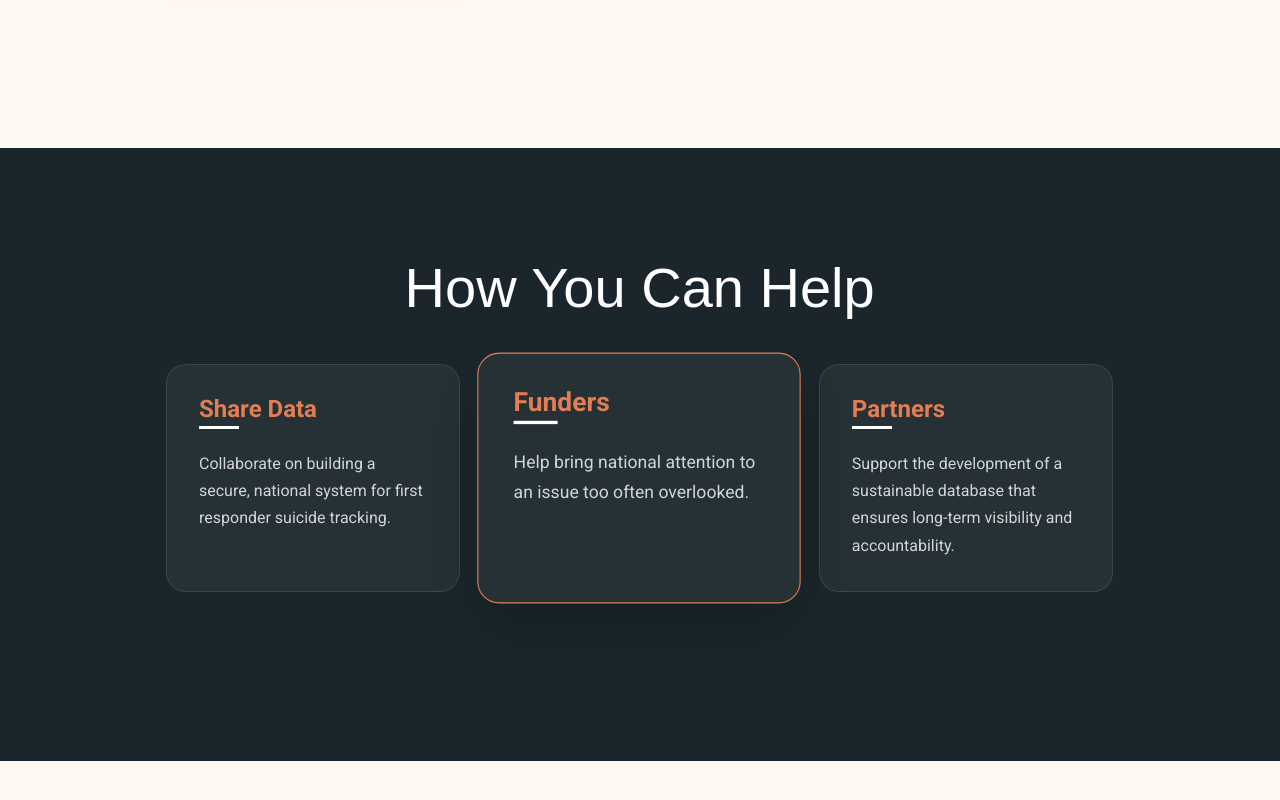
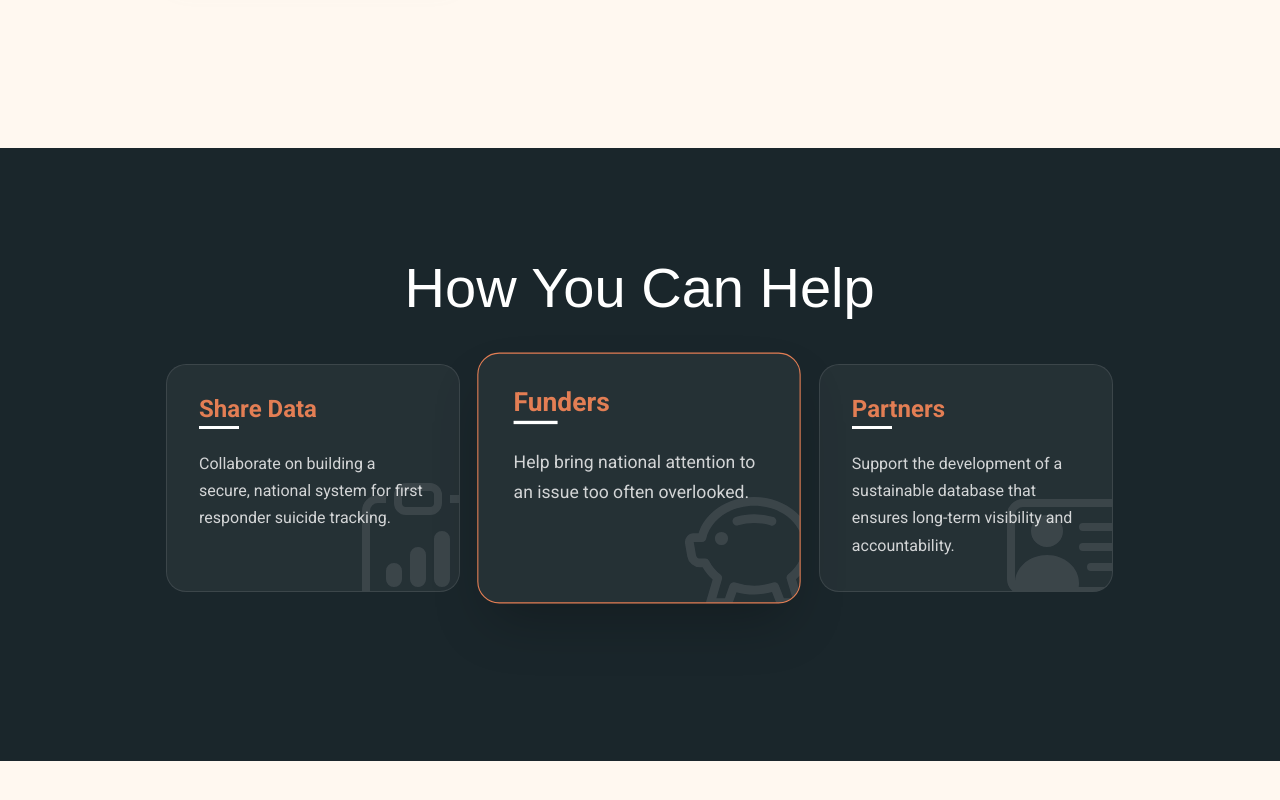
Before and after one commit to Acosta-gh/The-Flare-Initiative-----Html-Scss-Js, a website with bundled scripts: page index.html in a window 1280 px wide. Shown: the part 3302-4102 px from the top of the page. Built offline with nearby package versions, Linux system fonts and the light colour scheme; a web font is replaced by a local one.

Commit message:
minor visual changes

```diff
--- a/index.html
+++ b/index.html
@@ -181,7 +181,11 @@
             </div>
             <span class="divider" aria-hidden="true"></span>
             <div class="about-us__media">
-              <img src="./assets/images/firefighter.jpg"  alt="firefighter in gear, representing first responder mental health"  tabindex="0" />
+              <img
+                src="./assets/images/firefighter.jpg"
+                alt="firefighter in gear, representing first responder mental health"
+                tabindex="0"
+              />
               <p class="paragraph" tabindex="0">
                 By creating visibility on the true scale of first responder
                 suicides, the Flare Initiative will provide the evidence base
@@ -305,7 +309,26 @@
           <div class="how-to-help__grid">
             <!-- Card 1 -->
             <article class="card card--dark">
-              <!-- Usamos el mismo estilo de título que en Our Approach -->
+              <div class="card__icon">
+                <svg
+                  xmlns="http://www.w3.org/2000/svg"
+                  width="16"
+                  height="16"
+                  fill="currentColor"
+                  class="bi bi-clipboard-data"
+                  viewBox="0 0 16 16"
+                >
+                  <path
+                    d="M4 11a1 1 0 1 1 2 0v1a1 1 0 1 1-2 0zm6-4a1 1 0 1 1 2 0v5a1 1 0 1 1-2 0zM7 9a1 1 0 0 1 2 0v3a1 1 0 1 1-2 0z"
+                  />
+                  <path
+                    d="M4 1.5H3a2 2 0 0 0-2 2V14a2 2 0 0 0 2 2h10a2 2 0 0 0 2-2V3.5a2 2 0 0 0-2-2h-1v1h1a1 1 0 0 1 1 1V14a1 1 0 0 1-1 1H3a1 1 0 0 1-1-1V3.5a1 1 0 0 1 1-1h1z"
+                  />
+                  <path
+                    d="M9.5 1a.5.5 0 0 1 .5.5v1a.5.5 0 0 1-.5.5h-3a.5.5 0 0 1-.5-.5v-1a.5.5 0 0 1 .5-.5zm-3-1A1.5 1.5 0 0 0 5 1.5v1A1.5 1.5 0 0 0 6.5 4h3A1.5 1.5 0 0 0 11 2.5v-1A1.5 1.5 0 0 0 9.5 0z"
+                  />
+                </svg>
+              </div>
               <h3 class="card__title">Share Data</h3>
               <p class="card__desc">
                 Collaborate on building a secure, national system for first
@@ -313,16 +336,51 @@
               </p>
             </article>
 
-            <!-- Card 3 -->
+            <!-- Card 2 -->
             <article class="card card--dark highlight">
+              <div class="card__icon">
+                <svg
+                  xmlns="http://www.w3.org/2000/svg"
+                  width="16"
+                  height="16"
+                  fill="currentColor"
+                  class="bi bi-piggy-bank"
+                  viewBox="0 0 16 16"
+                >
+                  <path
+                    d="M5 6.25a.75.75 0 1 1-1.5 0 .75.75 0 0 1 1.5 0m1.138-1.496A6.6 6.6 0 0 1 7.964 4.5c.666 0 1.303.097 1.893.273a.5.5 0 0 0 .286-.958A7.6 7.6 0 0 0 7.964 3.5c-.734 0-1.441.103-2.102.292a.5.5 0 1 0 .276.962"
+                  />
+                  <path
+                    fill-rule="evenodd"
+                    d="M7.964 1.527c-2.977 0-5.571 1.704-6.32 4.125h-.55A1 1 0 0 0 .11 6.824l.254 1.46a1.5 1.5 0 0 0 1.478 1.243h.263c.3.513.688.978 1.145 1.382l-.729 2.477a.5.5 0 0 0 .48.641h2a.5.5 0 0 0 .471-.332l.482-1.351c.635.173 1.31.267 2.011.267.707 0 1.388-.095 2.028-.272l.543 1.372a.5.5 0 0 0 .465.316h2a.5.5 0 0 0 .478-.645l-.761-2.506C13.81 9.895 14.5 8.559 14.5 7.069q0-.218-.02-.431c.261-.11.508-.266.705-.444.315.306.815.306.815-.417 0 .223-.5.223-.461-.026a1 1 0 0 0 .09-.255.7.7 0 0 0-.202-.645.58.58 0 0 0-.707-.098.74.74 0 0 0-.375.562c-.024.243.082.48.32.654a2 2 0 0 1-.259.153c-.534-2.664-3.284-4.595-6.442-4.595M2.516 6.26c.455-2.066 2.667-3.733 5.448-3.733 3.146 0 5.536 2.114 5.536 4.542 0 1.254-.624 2.41-1.67 3.248a.5.5 0 0 0-.165.535l.66 2.175h-.985l-.59-1.487a.5.5 0 0 0-.629-.288c-.661.23-1.39.359-2.157.359a6.6 6.6 0 0 1-2.157-.359.5.5 0 0 0-.635.304l-.525 1.471h-.979l.633-2.15a.5.5 0 0 0-.17-.534 4.65 4.65 0 0 1-1.284-1.541.5.5 0 0 0-.446-.275h-.56a.5.5 0 0 1-.492-.414l-.254-1.46h.933a.5.5 0 0 0 .488-.393m12.621-.857a.6.6 0 0 1-.098.21l-.044-.025c-.146-.09-.157-.175-.152-.223a.24.24 0 0 1 .117-.173c.049-.027.08-.021.113.012a.2.2 0 0 1 .064.199"
+                  />
+                </svg>
+              </div>
               <h3 class="card__title">Funders</h3>
               <p class="card__desc">
                 Help bring national attention to an issue too often overlooked.
               </p>
             </article>
 
-            <!-- Card 2 -->
+            <!-- Card 3 -->
             <article class="card card--dark">
+              <div class="card__icon">
+                <svg
+                  xmlns="http://www.w3.org/2000/svg"
+                  width="16"
+                  height="16"
+                  fill="currentColor"
+                  class="bi bi-person-vcard"
+                  viewBox="0 0 16 16"
+                >
+                  <path
+                    d="M5 8a2 2 0 1 0 0-4 2 2 0 0 0 0 4m4-2.5a.5.5 0 0 1 .5-.5h4a.5.5 0 0 1 0 1h-4a.5.5 0 0 1-.5-.5M9 8a.5.5 0 0 1 .5-.5h4a.5.5 0 0 1 0 1h-4A.5.5 0 0 1 9 8m1 2.5a.5.5 0 0 1 .5-.5h3a.5.5 0 0 1 0 1h-3a.5.5 0 0 1-.5-.5"
+                  />
+                  <path
+                    d="M2 2a2 2 0 0 0-2 2v8a2 2 0 0 0 2 2h12a2 2 0 0 0 2-2V4a2 2 0 0 0-2-2zM1 4a1 1 0 0 1 1-1h12a1 1 0 0 1 1 1v8a1 1 0 0 1-1 1H8.96q.04-.245.04-.5C9 10.567 7.21 9 5 9c-2.086 0-3.8 1.398-3.984 3.181A1 1 0 0 1 1 12z"
+                  />
+                </svg>
+              </div>
               <h3 class="card__title">Partners</h3>
               <p class="card__desc">
                 Support the development of a sustainable database that ensures
@@ -442,7 +500,9 @@
         <div>
           <ul class="footer__bottom-social-media">
             <li class="footer__bottom-social-media-icon">
-              <a href="https://www.instagram.com/the_flare_initiative/" aria-label="Visit our Instagram profile"
+              <a
+                href="https://www.instagram.com/the_flare_initiative/"
+                aria-label="Visit our Instagram profile"
                 ><svg
                   xmlns="http://www.w3.org/2000/svg"
                   width="16"
@@ -459,7 +519,10 @@
               >
             </li>
             <li class="footer__bottom-social-media-icon">
-              <a href="https://www.linkedin.com/company/flare-initiative" aria-label="Visit our Linkedin profile">
+              <a
+                href="https://www.linkedin.com/company/flare-initiative"
+                aria-label="Visit our Linkedin profile"
+              >
                 <svg
                   xmlns="http://www.w3.org/2000/svg"
                   width="16"
--- a/styles/components/_cards.scss
+++ b/styles/components/_cards.scss
@@ -29,14 +29,30 @@
   flex-direction: column;
   padding: 2rem;
   border-radius: 20px;
-  transition: transform 0.3s ease, box-shadow 0.3s ease, background-color 0.3s ease;
+  transition: transform 0.3s ease, box-shadow 0.3s ease,
+    background-color 0.3s ease;
 
   position: relative;
-
+  overflow: hidden;
   font-family: $primary-font;
 
   &:hover {
     transform: translateY(-5px);
+  }
+
+  &__icon {
+    position: absolute;
+    bottom: -23px;
+    right: -23px;
+    opacity: 0.1;
+    z-index: 0;
+
+    svg {
+      width: 8rem;
+      height: 8rem;
+      transition: transform 0.4s ease, opacity 0.4s ease;
+      color: inherit;
+    }
   }
 
   &__title {
@@ -65,6 +81,8 @@
     line-height: 1.7;
     margin-top: 5px;
     text-align: left;
+    position: relative;
+    z-index: 1;
   }
 
   &__number {
```
Also changed, not shown: styles/css/main.css, 1 other file.
